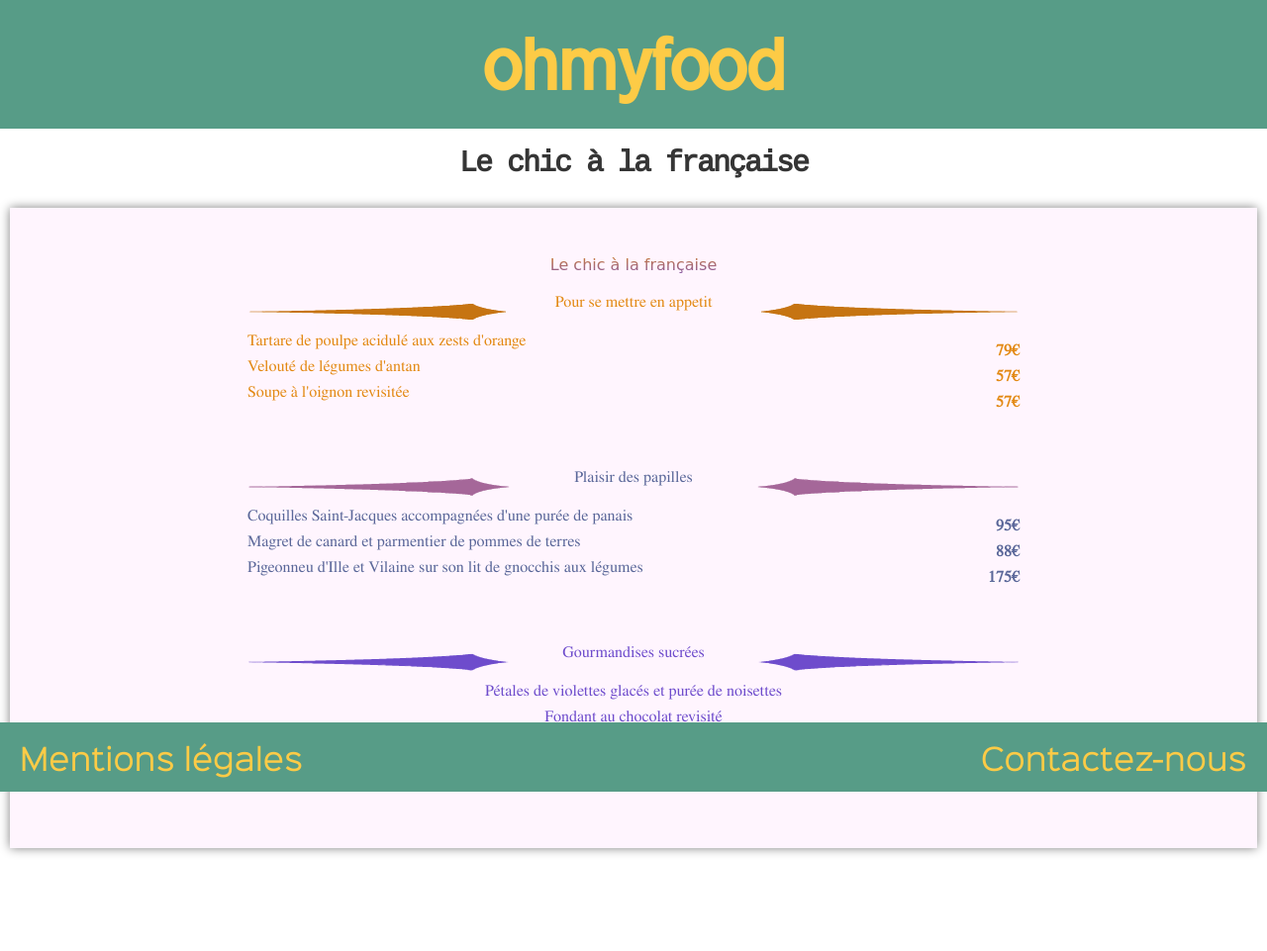
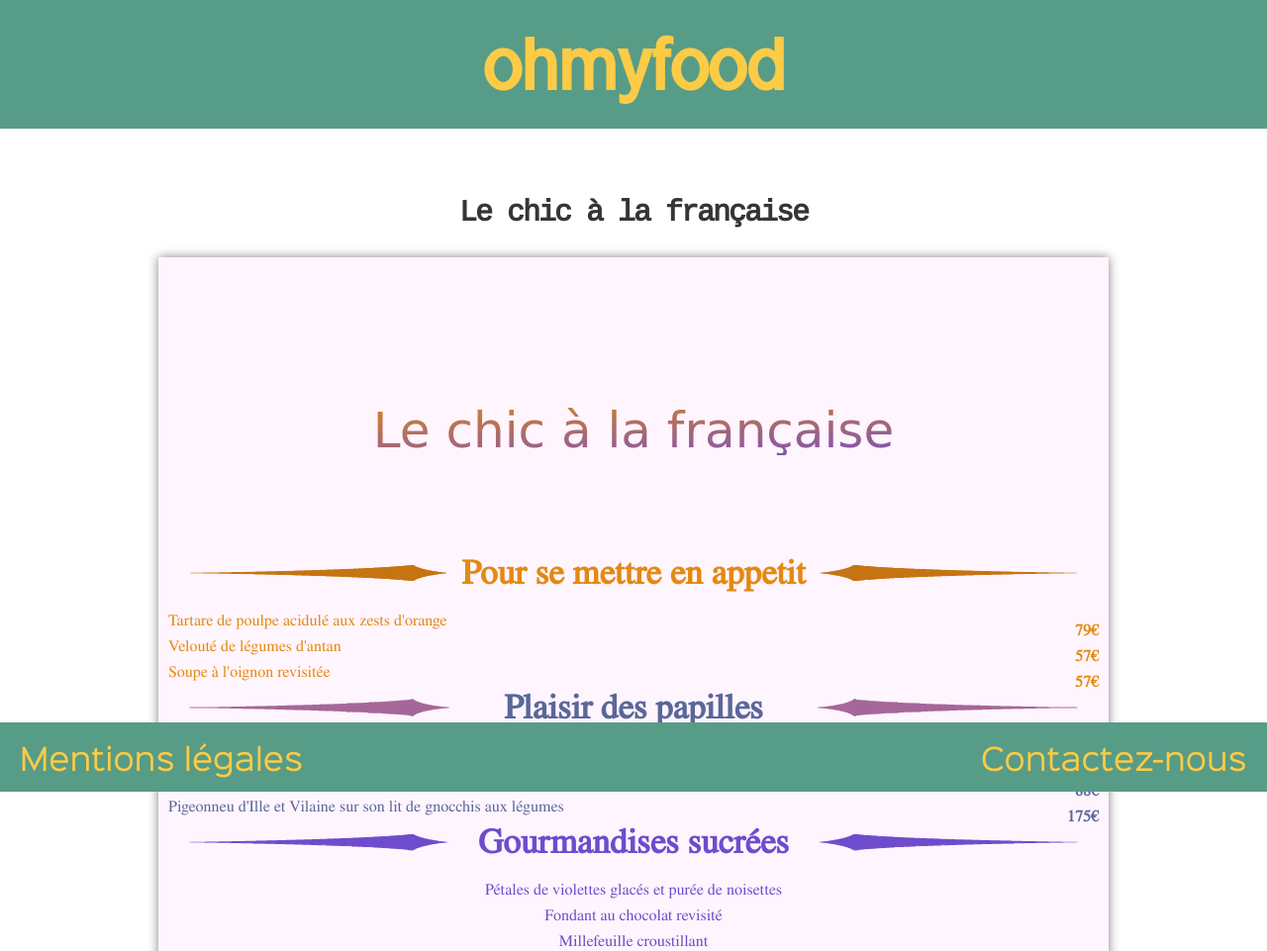
Before and after one commit to Coolbiker61/Projet3, a plain HTML site: page menu2.html in a window 1280 px wide. Shown: the top 961 px of the page at 99% size. Drawn offline with Linux system fonts and the light colour scheme; a web font is replaced by a local one.

Commit message:
remise en page

```diff
--- a/menu2.html
+++ b/menu2.html
@@ -23,7 +23,7 @@
                 <h3>Le chic à la française</h3>
             </header>
             <article class="categorie m2-brown">
-                <div class="ligne">
+                <div class="ligne cate_nom">
                     <img src="./imgs/menu2-brown.png" alt="trait" class="img-g">
                     <h4>Pour se mettre en appetit</h4>
                     <img src="./imgs/menu2-brown.png" alt="trait" class="img-d">
@@ -42,7 +42,7 @@
                 </div>
             </article>
             <article class="categorie m2-purple">
-                <div class="ligne">
+                <div class="ligne cate_nom">
                     <img src="./imgs/menu2-purple.png" alt="trait" class="img-g">
                     <h4>Plaisir des papilles</h4>
                     <img src="./imgs/menu2-purple.png" alt="trait" class="img-d">
@@ -61,7 +61,7 @@
                 </div>
             </article>
             <article class="categorie m2-blue">
-                <div class="ligne">
+                <div class="ligne cate_nom">
                     <img src="./imgs/menu2-blue.png" alt="trait" class="img-g">
                     <h4>Gourmandises sucrées</h4>
                     <img src="./imgs/menu2-blue.png" alt="trait" class="img-d">
--- a/styles/layouts/_menu.scss
+++ b/styles/layouts/_menu.scss
@@ -8,10 +8,31 @@
 		letter-spacing: -2px;
 		font-size: $nom_font_size;
 		font-weight: 900;
-		margin: 20px auto;
+		margin: 40px auto 20px;
+		@media screen and (min-width: 480px) {
+	        margin: 50px auto 20px;
+	    }
+	    @media screen and (min-width: 680px) {
+	        margin: 60px auto 20px;
+	    }
+	    @media screen and (min-width: 1200px) {
+	        margin: 70px auto 20px;
 	    }
 	}
-section .categorie{
+}
+section:nth-of-type(2){
+	@media screen and (min-width: 880px) {
+        margin: 30px 2vw $footer_marge_total_pc;
+    }
+    @media screen and (min-width: 980px) {
+        margin: 30px auto $footer_marge_total_pc;
+        width: 940px;
+    }
+
+    header{
+    	margin: 100px auto;
+    }
+	.categorie{
 		margin: auto;
 		&:hover{
 			h4:after{
@@ -23,7 +44,7 @@ section .categorie{
 
 			margin: 0 auto 10px 0;
 		}
-
+	}
 }
 .img-g{
 	text-align: left;
@@ -38,10 +59,15 @@ section .categorie{
 .ligne {
 	display: -webkit-box;
 	display: flex;
+	margin: auto;
+	@media screen and (max-width: 1200px){
 		max-width: 780px;
-	margin: auto;
+	}
+
+
 	h4{
 		margin: 0 auto 20px;
+        font-size: 35px;
 	}
 	.img-g, .img-d{
 		height: $hauteur_barres;
@@ -61,6 +87,9 @@ section .categorie{
 	    }
 	}
 }
+.cate_nom{
+	margin: 0 20px;
+}
 .prix
 {
     font-weight: 700;
--- a/styles/pages/_menu1.scss
+++ b/styles/pages/_menu1.scss
@@ -8,9 +8,7 @@
     @include marge-menu;
     @include ombre-menu;
     font-family: 'segoe print', 'Kalam', cursive;
-    @media screen and (min-width: 880px) {
-        margin: 30px 2vw $footer_marge_total_pc;
-    }
+
     header, footer
     {
         color: $menu1_font;
@@ -48,3 +46,7 @@
     padding-top: 10px;
     width: 20vw;
 }
+.prix
+{
+    font-weight: 700;
+}
--- a/styles/pages/_menu2.scss
+++ b/styles/pages/_menu2.scss
@@ -10,6 +10,7 @@
     {
         @include gradient ($menu2_font1, $menu2_font3);
         font-family: 'Croissant One', cursive;
+        font-size: 50px;
     }
     article
     {
@@ -20,7 +21,8 @@
 .m2-brown{
     color: $menu2_font1;
     h4{
-         &:after{
+        font-weight: 700;
+        &:after{
             display: block;
             content: '';
             @include souligne($menu2_font1);
@@ -30,6 +32,7 @@
 .m2-purple{
     color: $menu2_font2;
     h4{
+        font-weight: 700;
         &:after{
             display: block;
             content: '';
@@ -40,6 +43,7 @@
 .m2-blue{
     color: $menu2_font3;
     h4{
+        font-weight: 700;
         &:after{
             display: block;
             content: '';
--- a/styles/utils/_mixins.scss
+++ b/styles/utils/_mixins.scss
@@ -7,7 +7,6 @@
 }
 @mixin marge-articles {
         margin-bottom: 20px;
-        padding: 20px;
 }
 @mixin gradient ($color1, $color2){
 	background: -webkit-gradient(linear, left top, right bottom, from($color1), to($color2));
--- a/styles/utils/_variables.scss
+++ b/styles/utils/_variables.scss
@@ -17,7 +17,7 @@ $menu4_font: #72BF56;
 $menu4_font1: #3D9339;
 $menu4_font2: #C0FD87;
 $font_black: #353535;
-$taille_zoom: 1.5;
+$taille_zoom: 1.1;
 
 $header_font_size: 60px;
 
```
Also changed, not shown: mentions.html (+1 -1 lines), styles/styles.css, 1 other file. Lines whose indentation alone changed are shown as unchanged.
